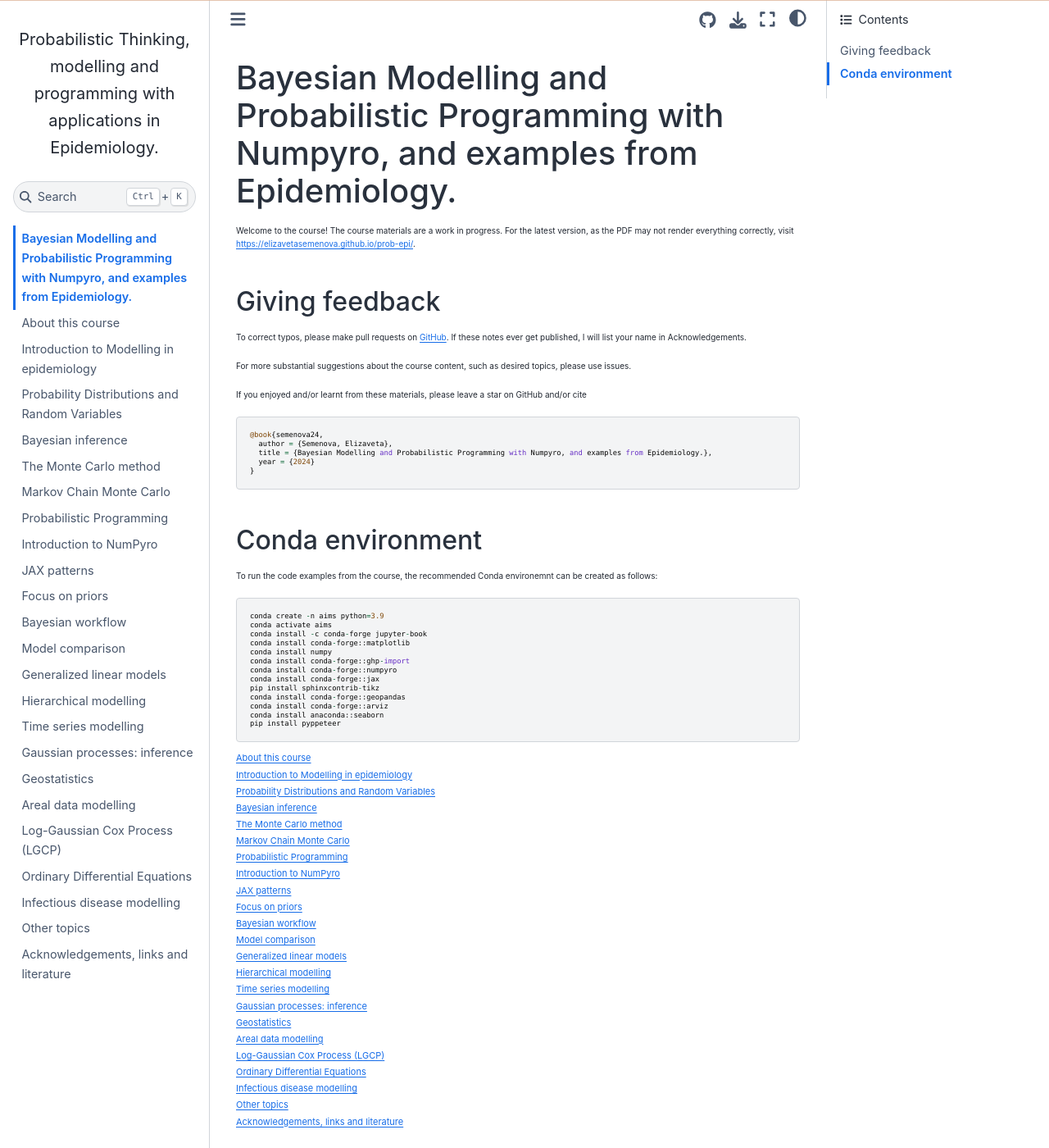
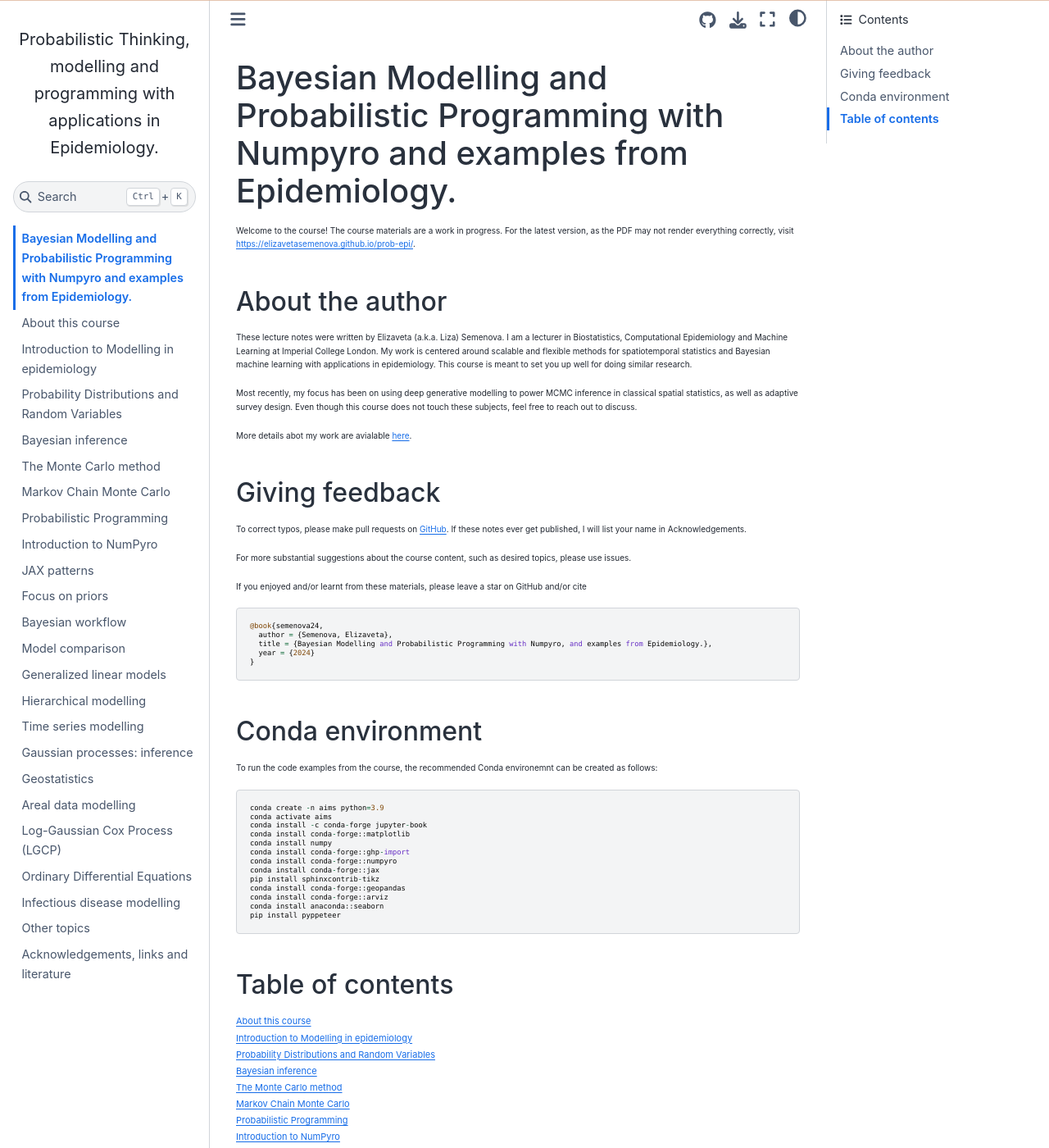
Before and after one commit to elizavetasemenova/prob-epi, a Jupyter Book: the page built from 01_intro.md, in a window 1280 px wide and 1400 px high. Shown: the whole window at 82% size. Built offline with Jupyter Book 1.0.4 settings and Sphinx 7.4.7 and the Sphinx Book theme 1.1.4, drawn with Linux system fonts in a browser that asks for light colours; pages that are not in the unit, such as notebooks, are missing from menus.

Commit message:
add about author

````diff
--- a/01_intro.md
+++ b/01_intro.md
@@ -1,6 +1,15 @@
-# Bayesian Modelling and Probabilistic Programming with Numpyro, and examples from Epidemiology.
+# Bayesian Modelling and Probabilistic Programming with Numpyro and examples from Epidemiology.
 
 Welcome to the course! The course materials are a work in progress. For the latest version, as the PDF may not render everything correctly, visit <https://elizavetasemenova.github.io/prob-epi/>.
+
+## About the author
+
+These lecture notes were written by Elizaveta (a.k.a. Liza) Semenova. I am a lecturer in Biostatistics, Computational Epidemiology and Machine Learning at Imperial College London. My work is centered around scalable and flexible methods for spatiotemporal statistics and Bayesian machine learning with applications in epidemiology. This course is meant to set you up well for doing similar research.
+
+Most recently, my focus has been on using deep generative modelling to power MCMC inference in classical spatial statistics, as well as adaptive survey design. Even though this course does not touch these subjects, feel free to reach out to discuss.
+
+More details abot my work are avialable [here](https://www.elizaveta-semenova.com/).
+
 
 ## Giving feedback
 
@@ -39,5 +48,7 @@ conda install anaconda::seaborn
 pip install pyppeteer
 ```
 
+## Table of contents
+
 ```{tableofcontents}
 ```
````
Also changed, not shown: 02_about.md (line endings or trailing spaces).
